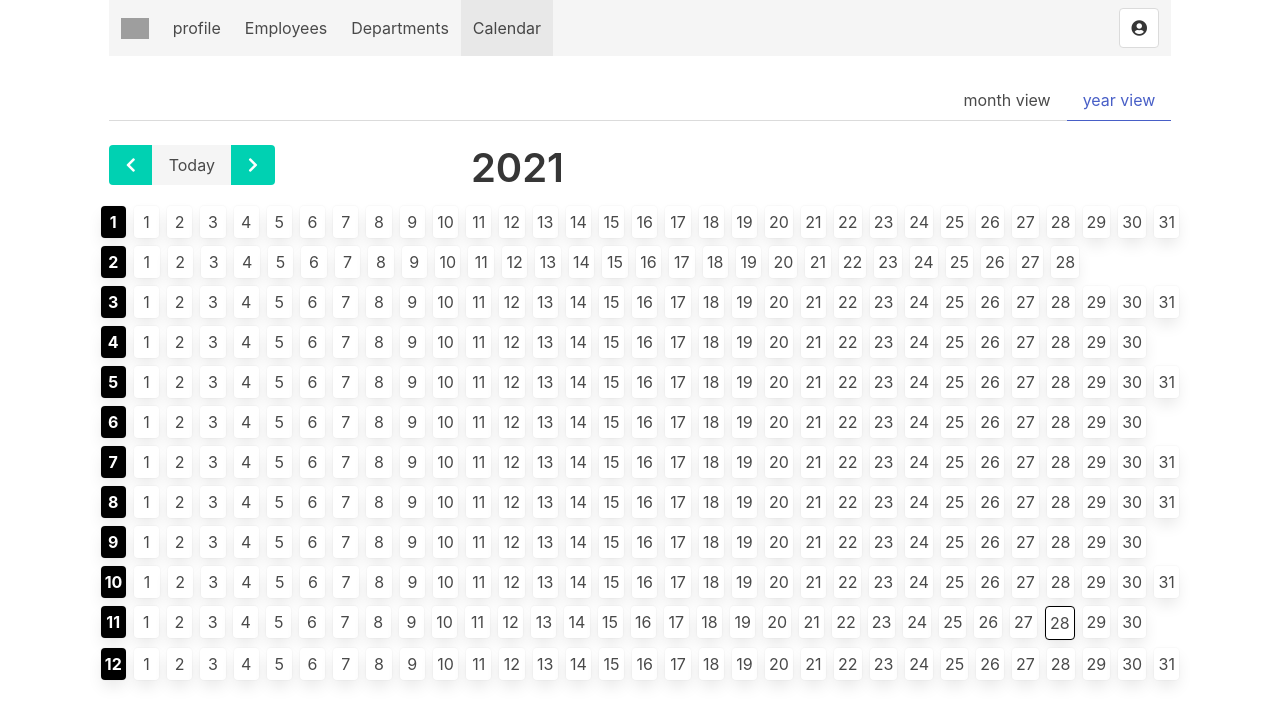
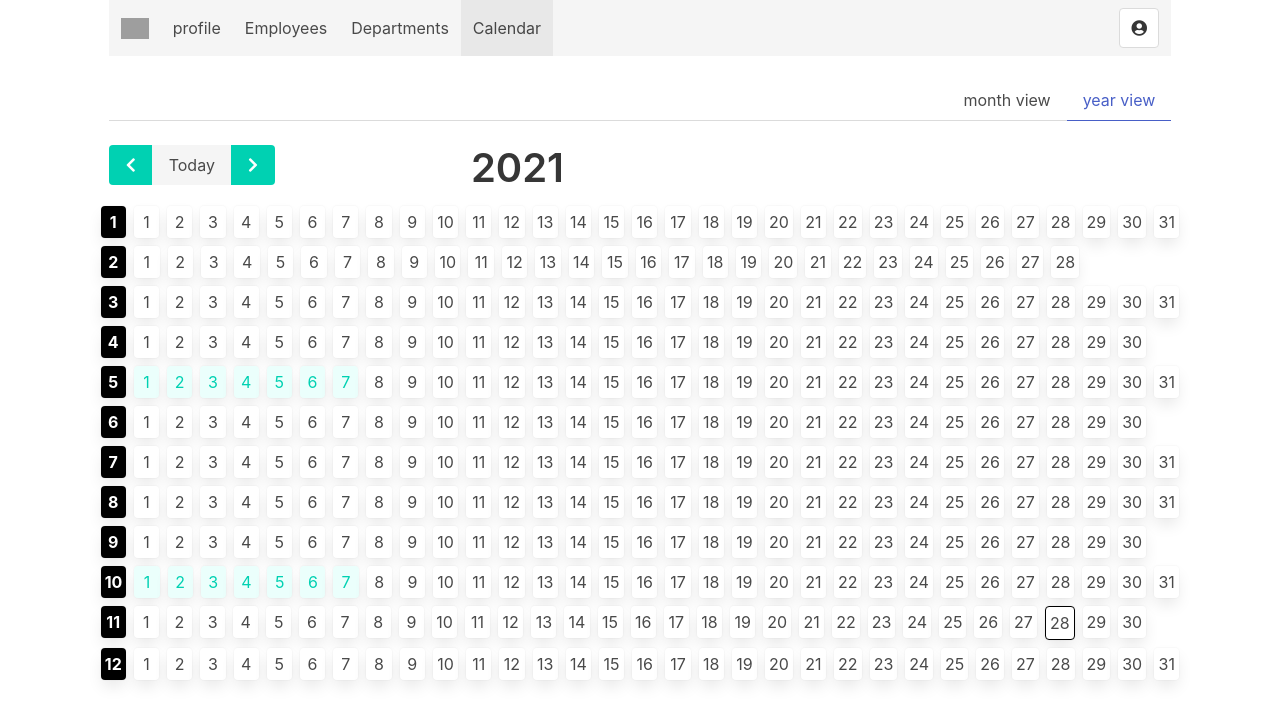
Before and after one commit to dabeng/hr, a React (Create React App) app: page /calendar/year-view in a window 1280 px wide. Shown: the top 724 px of the page. Built offline with nearby package versions, Linux system fonts and the light colour scheme; sample sign-in values are in the browser's storage; grey boxes are pictures that could not be loaded.

Commit message:
add legal holiday styles

```diff
--- a/src/features/calendar/YearView.js
+++ b/src/features/calendar/YearView.js
@@ -33,6 +33,7 @@ const YearView = () => {
             + (j === 0 ? " " + styles.month : "")
             + (j > daysInMonth ? " " + styles.placeholder : "")
             + (increment === 0 && dayjs().month() === i && dayjs().date() === j ? " " + styles.today : "")
+            + ((i === 4 || i === 9) && (j>0 && j <8) ? " has-text-primary has-background-primary-light " + styles.legal_holiday: "")
           }>
             <div className={`card-content ${styles.card_content}`}>
               <div className="content">
```
